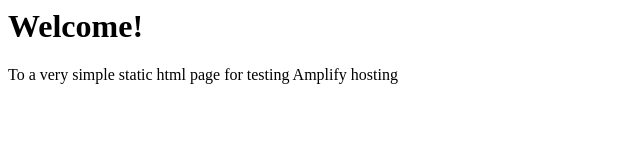
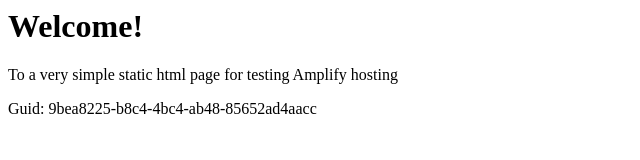
Before and after one commit to aws-aemilia-lhr/Github-PR-Commit-Integration-Test-DoNotTouch-v1-preprod-eu-west-2, a website: page src/index.html in a window 1280 px wide. Shown: the whole page, without its empty margins (0-640 px from the left). Drawn offline with Linux system fonts and the light colour scheme.

Commit message:
commit from integ tests

```diff
--- a/src/index.html
+++ b/src/index.html
@@ -1,3 +1,5 @@
+
+
 <html lang="en">
 
 <head>
@@ -10,6 +12,6 @@
 <body>
     <h1>Welcome!</h1>
     <p>To a very simple static html page for testing Amplify hosting</p>
-</body>
+    <p>Guid: 9bea8225-b8c4-4bc4-ab48-85652ad4aacc</p></body>
 
 </html>
```
